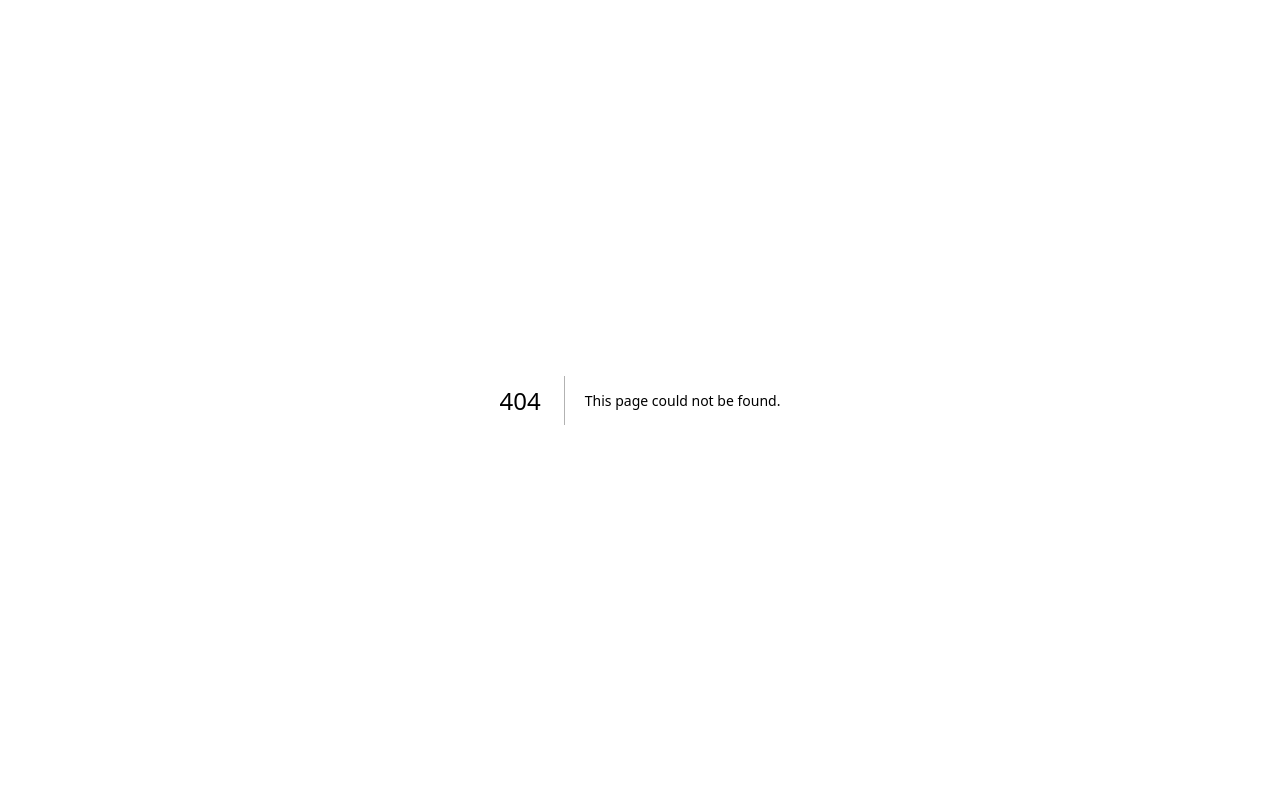
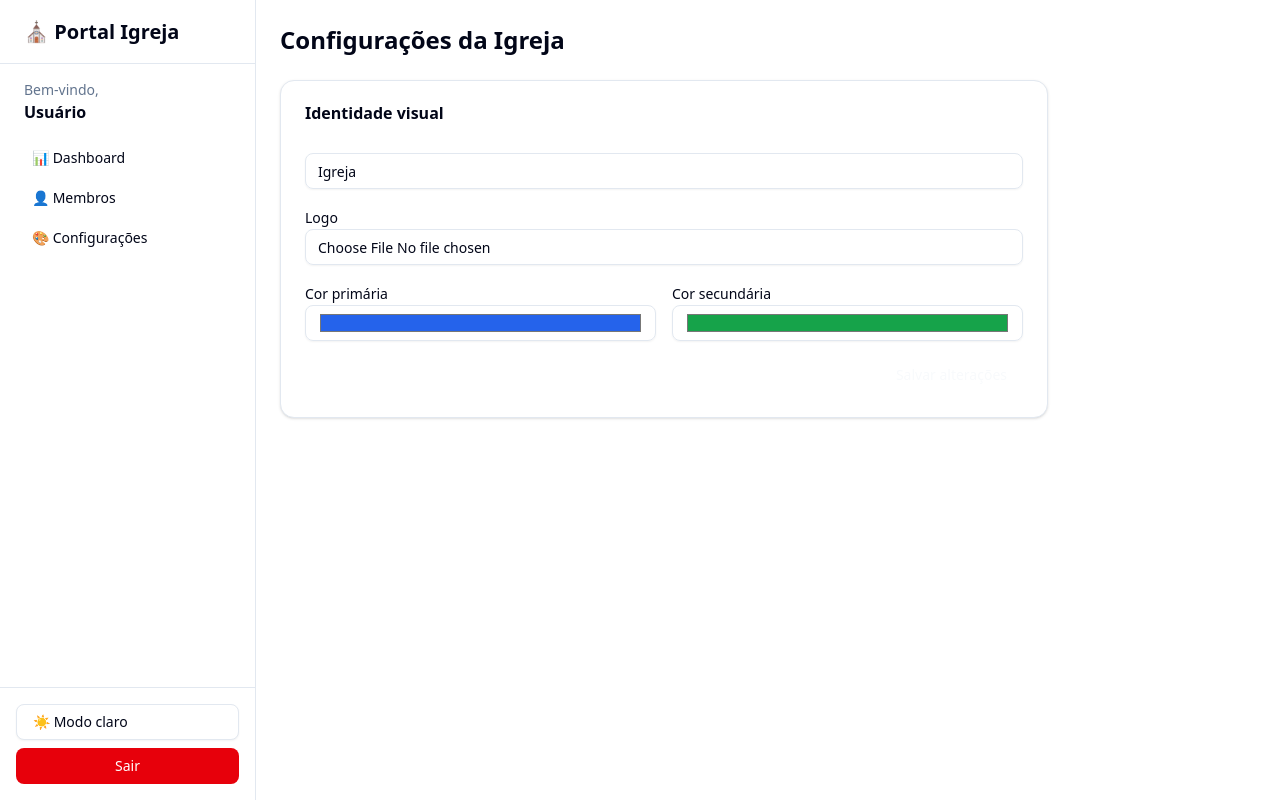
Before and after one commit to diemoraes/igreja-portal, a Next.js app: page /configuracoes in a window 1280 px wide. Before the commit this address had no page. Built offline with nearby package versions, Linux system fonts and the light colour scheme.

Commit message:
:dizzy: Ajuste no nome

```diff
--- a/app/(auth)/login/page.tsx
+++ b/app/(auth)/login/page.tsx
@@ -18,7 +18,7 @@ export default function LoginPage() {
     <div className="min-h-screen flex items-center justify-center bg-gradient-to-br from-primary/20 via-background to-secondary/20">
       <Card className="w-full max-w-md shadow-xl">
         <CardHeader className="text-center space-y-2">
-          <CardTitle className="text-2xl">Assembleia de Deus Missão Jd. Pôr do Sol
+          <CardTitle className="text-2xl">Portal Ekklesia
           </CardTitle>
           <p className="text-sm text-muted-foreground">
             Acesse sua conta
--- /dev/null
+++ b/app/(dashboard)/configuracoes/page.tsx
@@ -0,0 +1,140 @@
+"use client";
+
+import { useEffect, useState } from "react";
+import { Card, CardContent, CardHeader, CardTitle } from "@/components/ui/card";
+import { Button } from "@/components/ui/button";
+import { Input } from "@/components/ui/input";
+
+export default function ConfiguracoesPage() {
+  const [nome, setNome] = useState("Igreja");
+  const [logo, setLogo] = useState<string | null>(null);
+  const [primary, setPrimary] = useState("#2563eb"); // azul
+  const [secondary, setSecondary] = useState("#16a34a"); // verde
+
+  useEffect(() => {
+    const data = JSON.parse(
+      localStorage.getItem("igreja") || "{}"
+    );
+
+    if (data.nome) setNome(data.nome);
+    if (data.logo) setLogo(data.logo);
+    if (data.primary) setPrimary(data.primary);
+    if (data.secondary) setSecondary(data.secondary);
+
+    applyColors(data.primary || primary, data.secondary || secondary);
+  }, []);
+
+  function applyColors(p: string, s: string) {
+    document.documentElement.style.setProperty("--primary", hexToHsl(p));
+    document.documentElement.style.setProperty("--secondary", hexToHsl(s));
+  }
+
+  function handleSave() {
+    const data = { nome, logo, primary, secondary };
+    localStorage.setItem("igreja", JSON.stringify(data));
+    applyColors(primary, secondary);
+    alert("Configurações salvas!");
+  }
+
+  function handleLogo(e: React.ChangeEvent<HTMLInputElement>) {
+    const file = e.target.files?.[0];
+    if (!file) return;
+
+    const reader = new FileReader();
+    reader.onload = () => {
+      setLogo(reader.result as string);
+    };
+    reader.readAsDataURL(file);
+  }
+
+  return (
+    <div className="max-w-3xl space-y-6">
+      <h1 className="text-2xl font-bold">Configurações da Igreja</h1>
+
+      <Card>
+        <CardHeader>
+          <CardTitle>Identidade visual</CardTitle>
+        </CardHeader>
+
+        <CardContent className="space-y-4">
+          <Input
+            placeholder="Nome da igreja"
+            value={nome}
+            onChange={(e) => setNome(e.target.value)}
+          />
+
+          <div className="space-y-2">
+            <label className="text-sm">Logo</label>
+            <Input type="file" accept="image/*" onChange={handleLogo} />
+
+            {logo && (
+              <img
+                src={logo}
+                alt="Logo"
+                className="h-20 mt-2 rounded"
+              />
+            )}
+          </div>
+
+          <div className="grid grid-cols-2 gap-4">
+            <div>
+              <label className="text-sm">Cor primária</label>
+              <Input
+                type="color"
+                value={primary}
+                onChange={(e) => setPrimary(e.target.value)}
+              />
+            </div>
+
+            <div>
+              <label className="text-sm">Cor secundária</label>
+              <Input
+                type="color"
+                value={secondary}
+                onChange={(e) => setSecondary(e.target.value)}
+              />
+            </div>
+          </div>
+
+          <div className="flex justify-end">
+            <Button onClick={handleSave}>
+              Salvar alterações
+            </Button>
+          </div>
+        </CardContent>
+      </Card>
+    </div>
+  );
+}
+
+/* Utilitário HEX → HSL (Tailwind usa HSL) */
+function hexToHsl(hex: string) {
+  hex = hex.replace("#", "");
+  const r = parseInt(hex.substring(0, 2), 16) / 255;
+  const g = parseInt(hex.substring(2, 4), 16) / 255;
+  const b = parseInt(hex.substring(4, 6), 16) / 255;
+
+  const max = Math.max(r, g, b);
+  const min = Math.min(r, g, b);
+  let h = 0, s = 0, l = (max + min) / 2;
+
+  if (max !== min) {
+    const d = max - min;
+    s = l > 0.5 ? d / (2 - max - min) : d / (max + min);
+
+    switch (max) {
+      case r:
+        h = (g - b) / d + (g < b ? 6 : 0);
+        break;
+      case g:
+        h = (b - r) / d + 2;
+        break;
+      case b:
+        h = (r - g) / d + 4;
+        break;
+    }
+    h /= 6;
+  }
+
+  return `${Math.round(h * 360)} ${Math.round(s * 100)}% ${Math.round(l * 100)}%`;
+}
--- a/app/(dashboard)/layout.tsx
+++ b/app/(dashboard)/layout.tsx
@@ -9,9 +9,10 @@ export default function DashboardLayout({
   return (
     <div className="flex min-h-screen">
       <Sidebar />
-      <main className="flex-1 p-6">
+      <main className="flex-1 p-6 overflow-y-auto">
         {children}
       </main>
+
     </div>
   );
 }
--- a/components/sidebar.tsx
+++ b/components/sidebar.tsx
@@ -66,6 +66,14 @@ export function Sidebar() {
           >
             👤 Membros
           </Link>
+
+          <Link
+            href="/configuracoes"
+            className="block rounded-md px-4 py-2 text-sm hover:bg-muted transition"
+          >
+            🎨 Configurações
+          </Link>
+
         </nav>
       </div>
 
```
